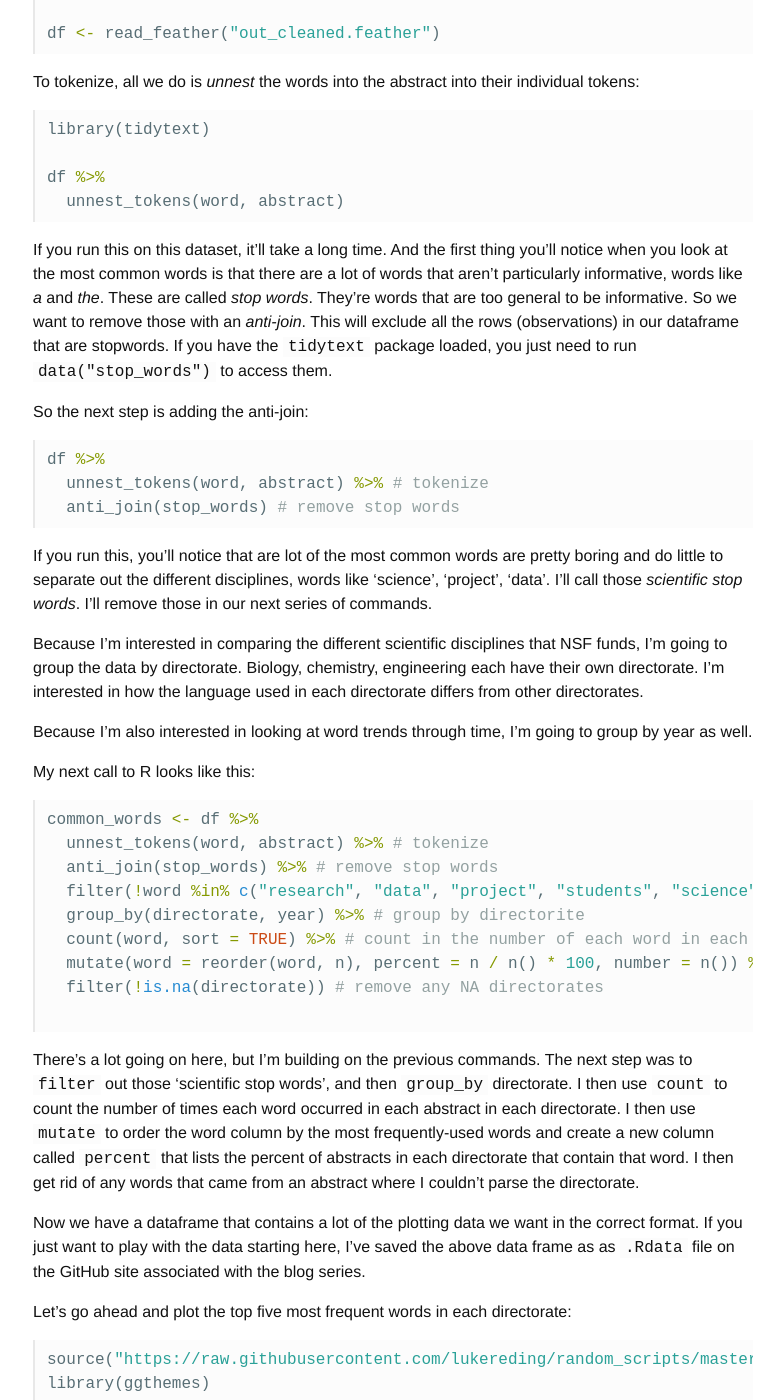
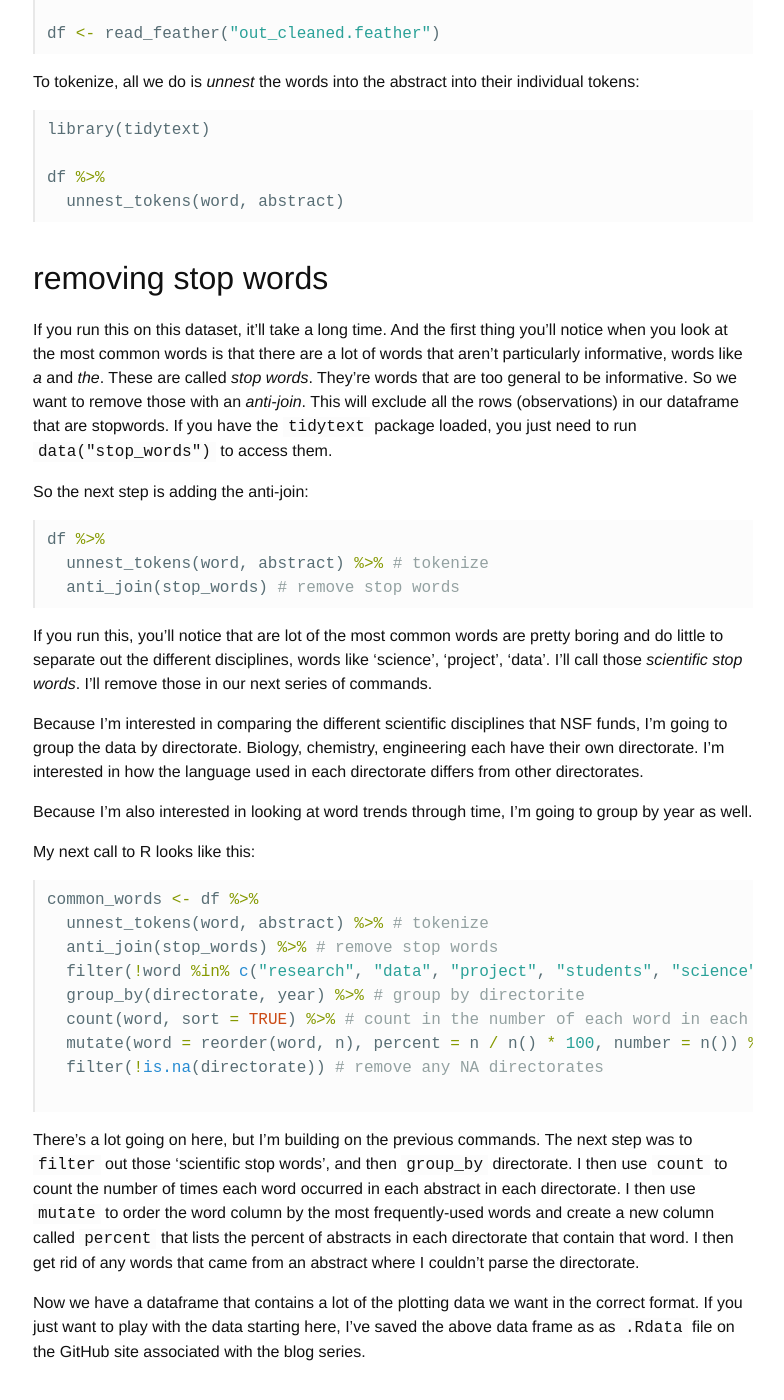
Before and after one commit to lukereding/nonstandard_deviations, a Jekyll site: the page built from _posts/2017-06-20-nsfpart2.md, in a window 1280 px wide and 1400 px high, scrolled down 3267 px. Shown: the whole window, without its empty margins (247-1031 px from the left). Built offline with Jekyll 4.4.1, drawn with Linux system fonts in a browser that asks for light colours; some of the changed text lies outside the part shown.

Commit message:
add titles

````diff
--- a/_posts/2017-06-20-nsfpart2.md
+++ b/_posts/2017-06-20-nsfpart2.md
@@ -122,6 +122,8 @@
   unnest_tokens(word, abstract)
 ```
 
+## removing stop words
+
 If you run this on this dataset, it'll take a long time. And the first thing you'll notice when you look at the most common words is that there are a lot of words that aren't particularly informative, words like _a_ and _the_. These are called _stop words_. They're words that are too general to be informative. So we want to remove those with an _anti-join_. This will exclude all the rows (observations) in our dataframe that are stopwords. If you have the `tidytext` package loaded, you just need to run `data("stop_words")` to access them.
 
 So the next step is adding the anti-join:
@@ -155,6 +157,8 @@
 There's a lot going on here, but I'm building on the previous commands. The next step was to `filter` out those 'scientific stop words', and then `group_by` directorate. I then use `count` to count the number of times each word occurred in each abstract in each directorate. I then use `mutate` to order the word column by the most frequently-used words and create a new column called `percent` that lists the percent of abstracts in each directorate that contain that word. I then get rid of any words that came from an abstract where I couldn't parse the directorate.
 
 Now we have a dataframe that contains a lot of the plotting data we want in the correct format. If you just want to play with the data starting here, I've saved the above data frame as as `.Rdata` file on the GitHub site associated with the blog series.
+
+## plot word frequencies
 
 Let's go ahead and plot the top five most frequent words in each directorate:
 
````
